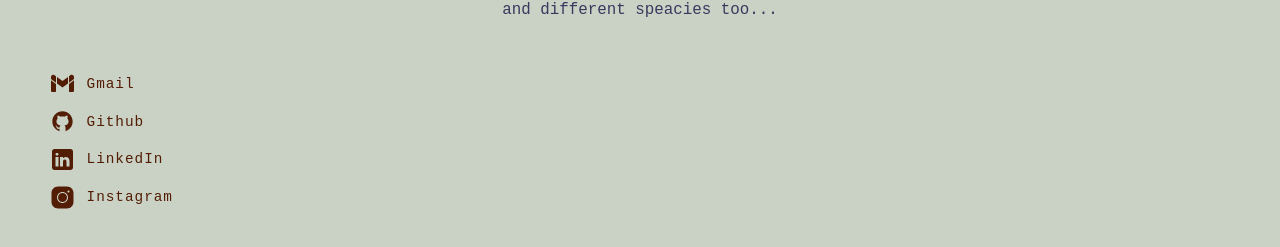
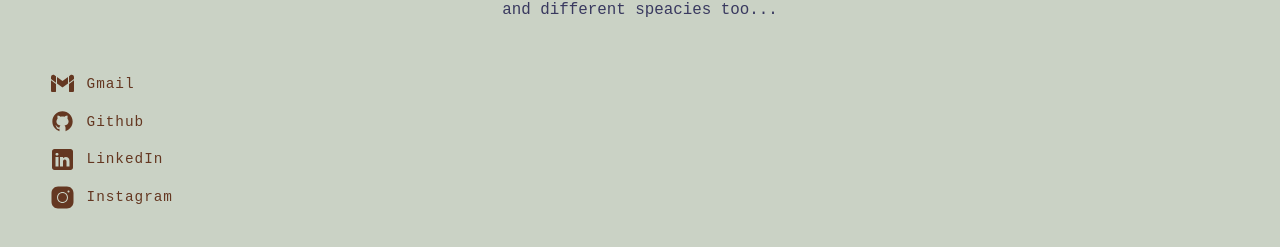
Before and after one commit to unikorm/portfolio, a React (Create React App) app: page /connect in a window 1280 px wide. Shown: the part 277-524 px from the top of the page. Built offline with nearby package versions, Linux system fonts and the light colour scheme; a web font is replaced by a local one.

Commit message:
dalsia skuska ako to spravit na head componente cez js, react a css ale stale nic, spravim asi tak jednoducho cez framer motion a nebudem to zatial komplikokvat...

```diff
--- a/src/components/Main/Head.jsx
+++ b/src/components/Main/Head.jsx
@@ -9,6 +9,8 @@ import { Link } from "react-router-dom";
 import { motion } from "framer-motion";
 
 const Head = () => {
+
+    const [hoveredLink, setHoveredLink] = useState(null);
 
     const ghUserName = "unikorm";
     const headers = {
@@ -66,10 +68,22 @@ const Head = () => {
             <article className={styles.articleAbout}>
                 <p>Hi and Welcome my fellow readers on my personal website. it's pleasure to have you here. i'm aspiring <span className={styles.textHight}>frontend/web developer</span>, who wants to build something what works mainly with <span className={styles.textHight}>JS</span>, <span className={styles.textHight}>React</span> and <span className={styles.textHight}>CSS</span>, but in my great future i want work with <span className={styles.textHight}>tailwindCSS</span>, <span className={styles.textHight}>NEXT.js</span> or <span className={styles.textHight}>TypeScript</span> and of course, much more...</p>
             </article>
-            <article className={styles.articleMenu}>
-                <Link to="/connect"><ArrowIcon className={styles.arrowIcon} /><p>ways to connect</p></Link>
-                <Link to="/about"><ArrowIcon className={styles.arrowIcon} /><p>about myself</p></Link>
-                <Link to="/"><ArrowIcon className={styles.arrowIcon} /><p>projects</p></Link>
+            <article
+            className={styles.articleMenu}
+            onMouseLeave={() => setHoveredLink(null)}
+            >
+                <Link to="/connect"
+                className={ hoveredLink === "/connect" ? "" : styles.inactiveLinks }
+                onMouseEnter={() => setHoveredLink("/connect")}
+                ><ArrowIcon className={styles.arrowIcon} /><p>ways to connect</p></Link>
+                <Link to="/about"
+                className={ hoveredLink === "/about" ? "" : styles.inactiveLinks }
+                onMouseEnter={() => setHoveredLink("/about")}
+                ><ArrowIcon className={styles.arrowIcon} /><p>about myself</p></Link>
+                <Link to="/projects"
+                className={ hoveredLink === "/projects" ? "" : styles.inactiveLinks }
+                onMouseEnter={() => setHoveredLink("/projects")}
+                ><ArrowIcon className={styles.arrowIcon} /><p>projects</p></Link>
             </article>
 
         </section>
--- a/src/pages/Connect.jsx
+++ b/src/pages/Connect.jsx
@@ -21,27 +21,24 @@ const Connect = () => {
                 <h4>Adam Lednicky</h4>
                 <p>Just one Homo Sapiens from planet called Earth, attempting to develop something working ready to connect with other human beings and different speacies too...</p>
             </article>
-            <motion.ul
-            whileHover={{ opacity: .5 }}
-            initial={{opacity: 1}}
-            >
+            <ul>
                 <motion.li
                 whileHover={{ opacity: 1, x: 40, scale: 1.2 }}
-                initial={{ opacity: 1, x: 0 }}
+                initial={{ opacity: .85, x: 0 }}
                 ><a href="mailto:adaled00@gmail.com" ><Gmail className={styles.socialIcon} /><p>Gmail</p></a></motion.li>
                 <motion.li
                 whileHover={{ opacity: 1, x: 40, scale: 1.2 }}
-                initial={{ opacity: 1, x: 0 }}
+                initial={{ opacity: .85, x: 0 }}
                 ><a href="https://github.com/unikorm" target="_blank" rel="noopener noreferrer" ><Github className={styles.socialIcon} /><p>Github</p></a></motion.li>
                 <motion.li
                 whileHover={{ opacity: 1, x: 40, scale: 1.2 }}
-                initial={{ opacity: 1, x: 0 }}
+                initial={{ opacity: .85, x: 0 }}
                 ><a href="https://www.linkedin.com/in/adam-lednicky-17159b243" target="_blank" rel="noopener noreferrer" ><LinkedIn className={styles.socialIcon} /><p>LinkedIn</p></a></motion.li>
                 <motion.li
                 whileHover={{ opacity: 1, x: 40, scale: 1.2 }}
-                initial={{ opacity: 1, x: 0 }}
+                initial={{ opacity: .85, x: 0 }}
                 ><a href="https://www.instagram.com/u.m.i.nat" target="_blank" rel="noopener noreferrer" ><Instagram className={styles.socialIcon} /><p>Instagram</p></a></motion.li>
-            </motion.ul>
+            </ul>
         </section>
     );
 };
--- a/src/styles/head.module.css
+++ b/src/styles/head.module.css
@@ -87,3 +87,7 @@
     height: .95rem;
     margin: 0 .25rem 0 0;
 }
+
+.inactiveLinks {
+    opacity: .7;
+}
```
